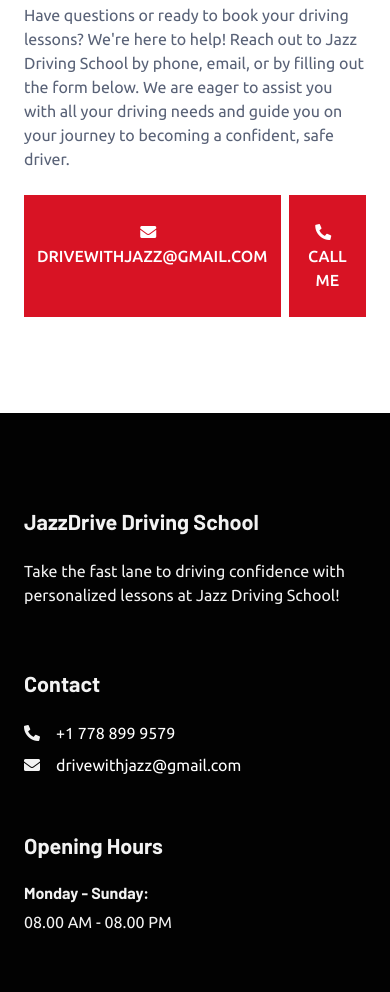
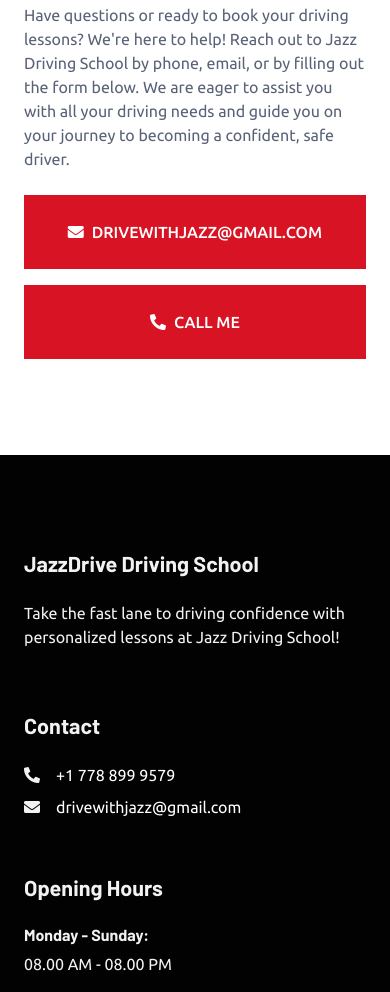
Before and after one commit to drivewithjazz/jazzdriving-school, a plain HTML site: page contact.html in a window 390 px wide. Shown: the part 847-1839 px from the top of the page. Drawn offline with nearby package versions, Linux system fonts and the light colour scheme.

Commit message:
Update contact.html
Make two line button on mobile devices

```diff
--- a/contact.html
+++ b/contact.html
@@ -122,10 +122,10 @@
     <div class="col-md-6 d-flex align-items-center">
         <div class="wow fadeInUp" data-wow-delay="0.2s">
             <p class="mb-4">Have questions or ready to book your driving lessons? We're here to help! Reach out to Jazz Driving School by phone, email, or by filling out the form below. We are eager to assist you with all your driving needs and guide you on your journey to becoming a confident, safe driver.</p>
-            <div class="button-container d-flex">
-                <a href="mailto: drivewithjazz@gmail.com" class="btn btn-primary py-4 px-lg-5 me-2"><i class="fa fa-envelope me-2"></i>drivewithjazz@gmail.com</a>
-                <a href="tel:+17788999579" class="btn btn-primary py-4 px-lg-5"><i class="fa fa-phone-alt me-2"></i>Call Me</a>
-            </div>
+            <div class="button-container d-flex flex-column flex-md-row">
+              <a href="mailto: drivewithjazz@gmail.com" class="btn btn-primary py-4 px-lg-5 mb-3 mb-md-0 me-md-2 w-100 w-md-auto"><i class="fa fa-envelope me-2"></i>drivewithjazz@gmail.com</a>
+              <a href="tel:+17788999579" class="btn btn-primary py-4 px-lg-5 w-100 w-md-auto"><i class="fa fa-phone-alt me-2"></i>Call Me</a>
+          </div>
         </div>
     </div>
 </div>
```
